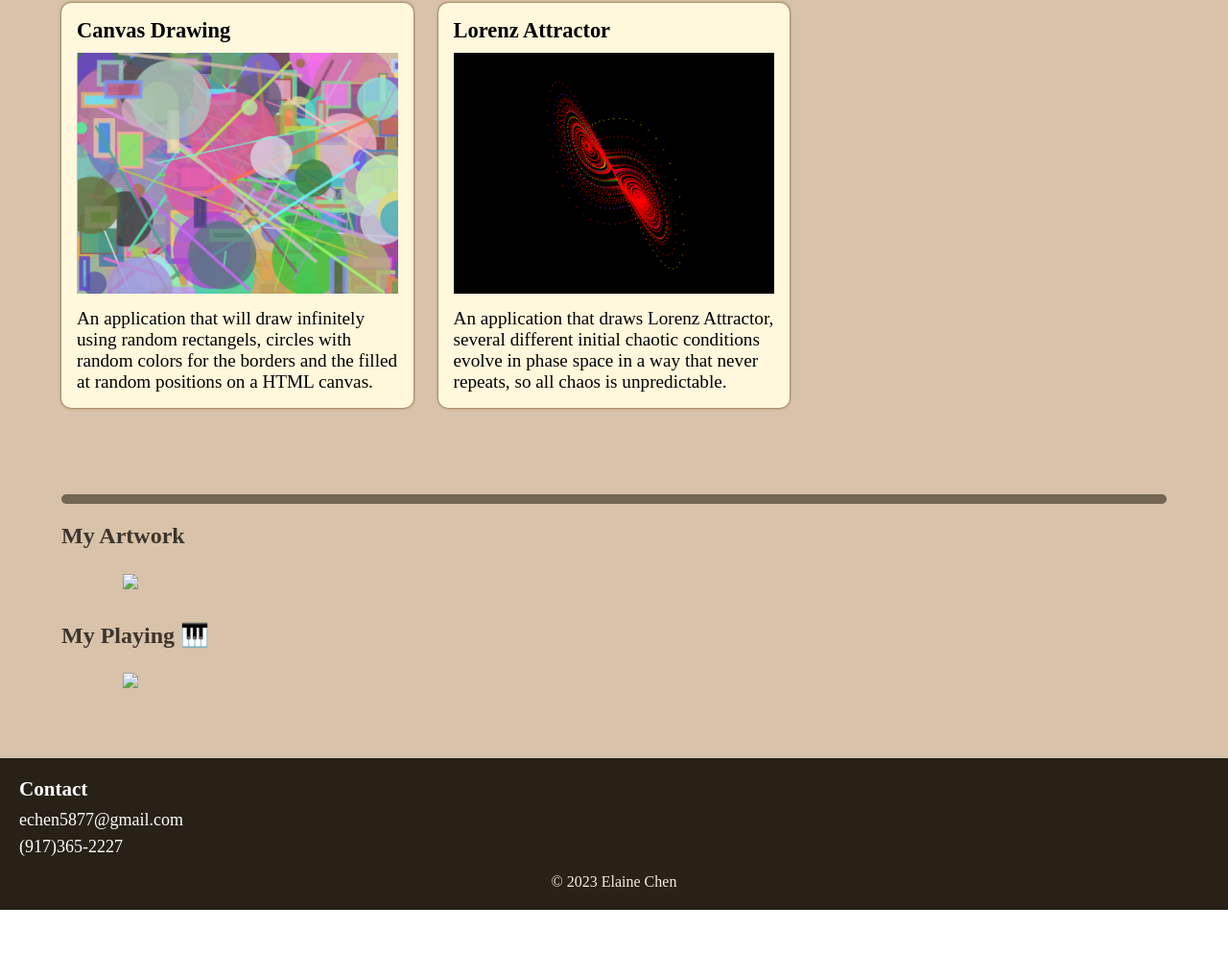
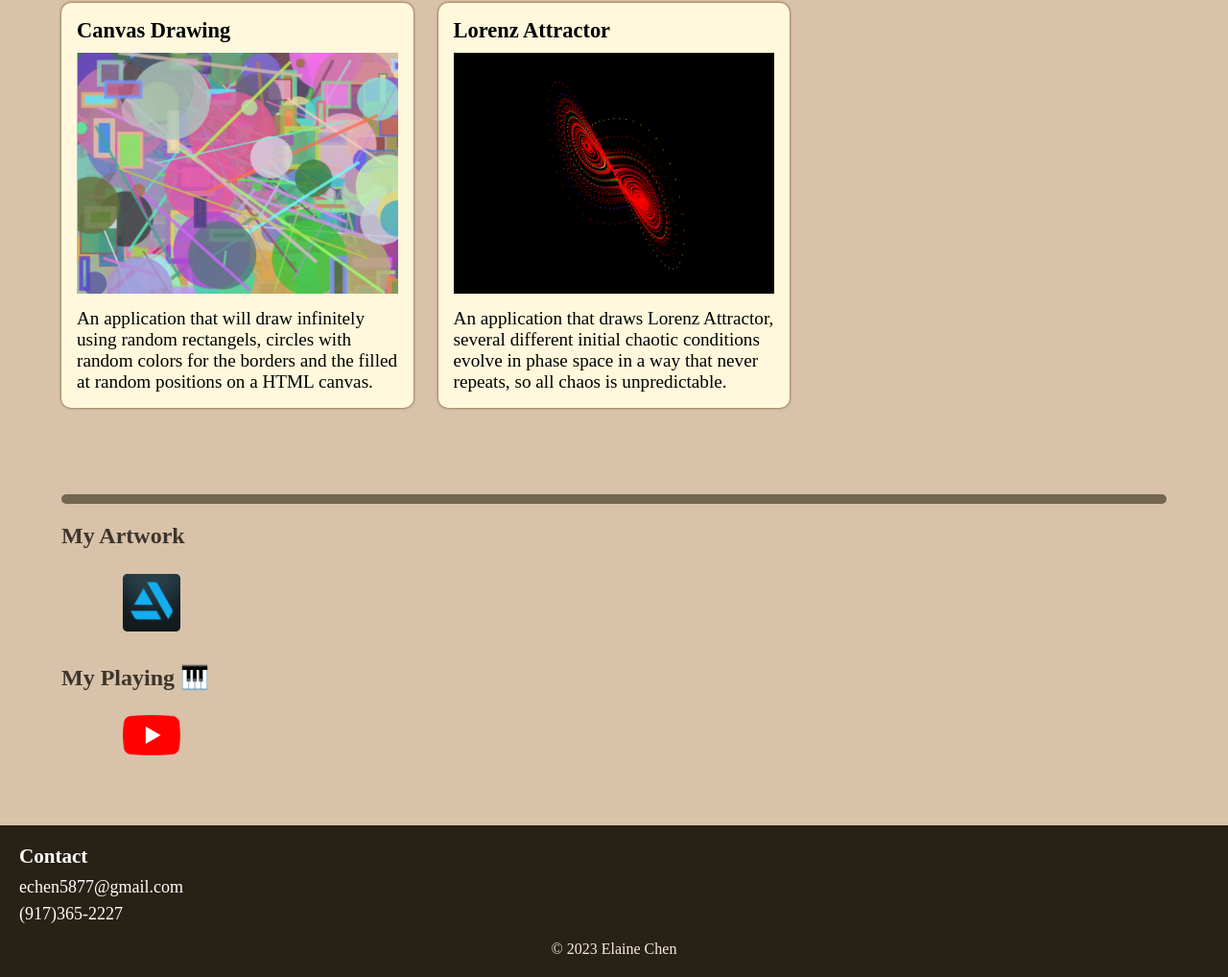
Before and after one commit to ElaineChenDev/ElaineChenDev.github.io, a plain HTML site: page index.html in a window 1280 px wide. Shown: the part 1626-2644 px from the top of the page at 96% size. Before the commit the page ends 2574 px from the top, so only its background shows below. Drawn offline with Linux system fonts and the light colour scheme.

Commit message:
debugging

```diff
--- a/index.html
+++ b/index.html
@@ -53,10 +53,10 @@
         <hr>
         <h2>My Artwork</h2>
         <a target="blank" href="https://elainechen7.artstation.com/" class="linkToExternal"><img
-                src="/portfolioWebsite/media/artStation.png"> </a>
+                src="media/artStation.png"> </a>
         <h2>My Playing 🎹</h2>
         <a target="blank" href="https://www.youtube.com/@elainechen439" class="linkToExternal"><img
-                src="/portfolioWebsite/media/youtube.png"></a>
+                src="media/youtube.png"></a>
 
     </main>
 
```
